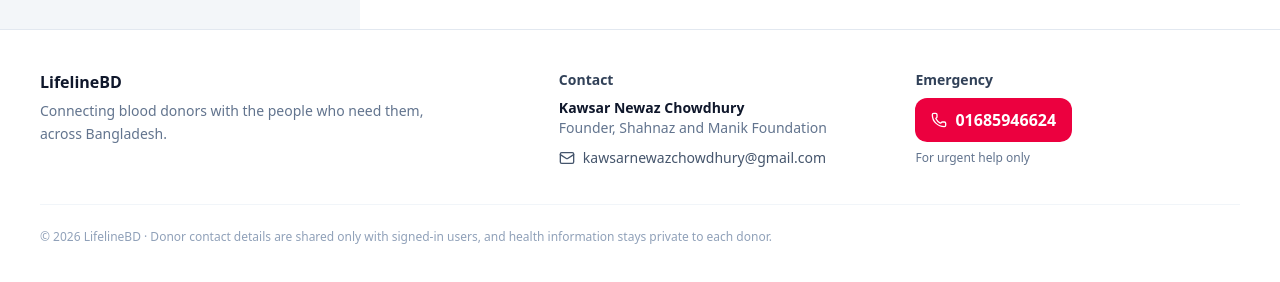
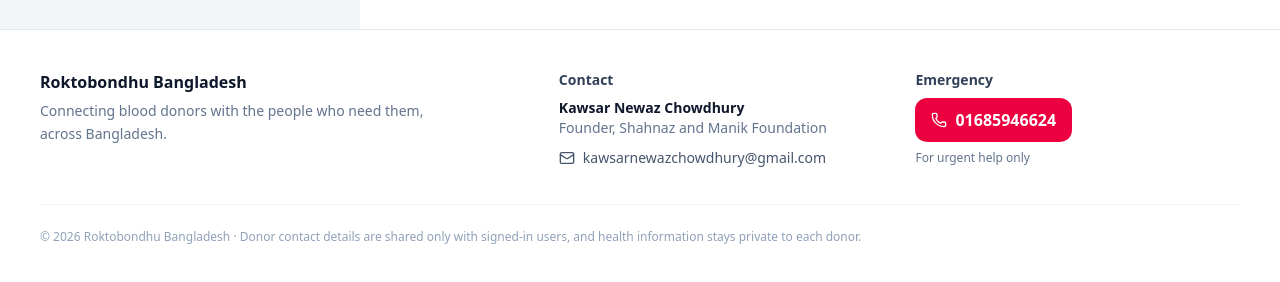
Before and after one commit to KNChowdhury/lifelinebd, a React (Vite) app: page / in a window 1280 px wide. Shown: the part 877-1159 px from the top of the page. Built offline with nearby package versions, Linux system fonts and the light colour scheme; no server answers; the database is empty; a web font is replaced by a local one.

Commit message:
Rename public brand to Roktobondhu Bangladesh

```diff
--- a/index.html
+++ b/index.html
@@ -8,28 +8,28 @@
     <link rel="icon" type="image/svg+xml" href="/favicon.svg" />
     <link rel="apple-touch-icon" href="/favicon.svg" />
     <link rel="mask-icon" href="/favicon.svg" color="#E11D48" />
-    <meta name="description" content="LifelineBD connects blood donors with urgent blood requests across Bangladesh. Find compatible donors, share emergency requests, and help save lives." />
+    <meta name="description" content="Roktobondhu Bangladesh connects blood donors with urgent blood requests across Bangladesh. Find compatible donors, share emergency requests, and help save lives." />
     <meta name="keywords" content="blood donor Bangladesh, blood donation, রক্তদাতা বাংলাদেশ, জরুরি রক্ত, blood request" />
     <meta name="theme-color" content="#e11d48" />
     <link rel="canonical" href="https://lifelinebd.vercel.app/" />
 
     <meta property="og:type" content="website" />
-    <meta property="og:site_name" content="LifelineBD" />
-    <meta property="og:title" content="LifelineBD - Every Drop Saves a Life" />
+    <meta property="og:site_name" content="Roktobondhu Bangladesh" />
+    <meta property="og:title" content="Roktobondhu Bangladesh - Every Drop Saves a Life" />
     <meta property="og:description" content="Find blood donors and respond to urgent blood requests across Bangladesh." />
     <meta property="og:url" content="https://lifelinebd.vercel.app/" />
     <meta property="og:locale" content="en_BD" />
     <meta property="og:locale:alternate" content="bn_BD" />
 
     <meta name="twitter:card" content="summary" />
-    <meta name="twitter:title" content="LifelineBD - Every Drop Saves a Life" />
+    <meta name="twitter:title" content="Roktobondhu Bangladesh - Every Drop Saves a Life" />
     <meta name="twitter:description" content="Find blood donors and respond to urgent blood requests across Bangladesh." />
 
     <script type="application/ld+json">
       {
         "@context": "https://schema.org",
         "@type": "WebApplication",
-        "name": "LifelineBD",
+        "name": "Roktobondhu Bangladesh",
         "url": "https://lifelinebd.vercel.app/",
         "description": "A blood donor network connecting people with urgent blood requests across Bangladesh.",
         "applicationCategory": "HealthApplication",
--- a/src/components/DonationLoop.tsx
+++ b/src/components/DonationLoop.tsx
@@ -258,7 +258,7 @@
               {p.donatedAt ? ` • ${p.donatedAt}` : ''}
             </p>
             <p className="text-[11px] text-emerald-600 mt-1">
-              Confirm to receive 150 Lifeline points and update your donation record.
+              Confirm to receive 150 Roktobondhu points and update your donation record.
             </p>
           </div>
 
@@ -350,7 +350,7 @@
         </div>
 
         <p className="text-xs text-slate-500 mb-4 leading-relaxed">
-          Matching donors on LifelineBD have already been notified. Forwarding this to your own
+          Matching donors on Roktobondhu Bangladesh have already been notified. Forwarding this to your own
           WhatsApp groups reaches many more people.
         </p>
 
--- a/src/components/DonorsNetwork.tsx
+++ b/src/components/DonorsNetwork.tsx
@@ -171,9 +171,9 @@
                             <a href={`tel:${revealedContacts[donor.id].phone}`} className="flex-1 py-2.5 bg-rose-600 hover:bg-rose-700 text-white rounded-xl text-sm font-bold text-center transition-colors">
                               {revealedContacts[donor.id].phone}
                             </a>
-                            {revealedContacts[donor.id]?.whatsapp && getWhatsAppUrl(revealedContacts[donor.id].whatsapp, 'Hello, I found your number on LifelineBD. Can you help?') && (
+                            {revealedContacts[donor.id]?.whatsapp && getWhatsAppUrl(revealedContacts[donor.id].whatsapp, 'Hello, I found your number on Roktobondhu Bangladesh. Can you help?') && (
                               <a
-                                href={getWhatsAppUrl(revealedContacts[donor.id].whatsapp, 'Hello, I found your number on LifelineBD. Can you help?') || undefined}
+                                href={getWhatsAppUrl(revealedContacts[donor.id].whatsapp, 'Hello, I found your number on Roktobondhu Bangladesh. Can you help?') || undefined}
                                 target="_blank"
                                 rel="noreferrer"
                                 aria-label={`Message ${donor.name} on WhatsApp`}
--- a/src/components/Footer.tsx
+++ b/src/components/Footer.tsx
@@ -14,7 +14,7 @@
       <div className="mx-auto w-full max-w-[1600px] px-6 lg:px-10 py-10">
         <div className="grid gap-8 md:grid-cols-[1.5fr_1fr_1fr]">
           <div>
-            <p className="font-black text-slate-900">LifelineBD</p>
+            <p className="font-black text-slate-900">Roktobondhu Bangladesh</p>
             <p className="mt-1.5 text-sm text-slate-500 max-w-sm leading-relaxed">
               Connecting blood donors with the people who need them, across Bangladesh.
             </p>
@@ -51,7 +51,7 @@
         </div>
 
         <p className="mt-8 pt-6 border-t border-slate-100 text-xs text-slate-400">
-          © {year} LifelineBD · Donor contact details are shared only with signed-in
+          © {year} Roktobondhu Bangladesh · Donor contact details are shared only with signed-in
           users, and health information stays private to each donor.
         </p>
       </div>
--- a/src/components/Modals.tsx
+++ b/src/components/Modals.tsx
@@ -437,7 +437,7 @@
         </div>
 
         <h2 className="editorial-title text-3xl font-black">
-          {view === 'register' ? 'Join Lifeline Network' : view === 'reset' ? 'Reset Password' : view === 'new-password' ? 'Set New Password' : 'Welcome Back Hero'}
+          {view === 'register' ? 'Join Roktobondhu Bangladesh' : view === 'reset' ? 'Reset Password' : view === 'new-password' ? 'Set New Password' : 'Welcome Back Hero'}
         </h2>
         <p className="text-xs font-bold uppercase tracking-wider text-slate-400 mt-1 mb-6">
           {view === 'register'
@@ -445,8 +445,8 @@
             : view === 'reset'
             ? 'Enter your email to receive password reset instructions'
             : view === 'new-password'
-            ? 'Choose a new password for your LifelineBD account'
-            : 'Sign in to your LifelineBD account'}
+            ? 'Choose a new password for your Roktobondhu Bangladesh account'
+            : 'Sign in to your Roktobondhu Bangladesh account'}
         </p>
 
         {errorMsg && (
--- a/src/components/Navbar.tsx
+++ b/src/components/Navbar.tsx
@@ -54,7 +54,7 @@
         </div>
         <div className="flex flex-col min-w-0">
           <span className="text-lg sm:text-2xl font-black tracking-tighter uppercase text-slate-900 leading-none whitespace-nowrap">
-            Lifeline<span className="text-rose-600">BD</span>
+            Roktobondhu<span className="text-rose-600"> Bangladesh</span>
           </span>
           {/* Wraps to a second line and looks cramped below ~400px, so it's
               desktop/tablet-only; the wordmark alone reads fine on its own. */}
--- a/src/components/RewardsHub.tsx
+++ b/src/components/RewardsHub.tsx
@@ -49,7 +49,7 @@
       <header className="border-b border-slate-100 pb-8 flex flex-col md:flex-row md:items-end justify-between gap-4">
         <div>
           <span className="text-[10px] font-black uppercase tracking-widest text-rose-600 bg-rose-50 px-2.5 py-1 rounded-md border border-rose-200">
-            LifelineBD Recognition Hub
+            Roktobondhu Bangladesh Recognition Hub
           </span>
           <h1 className="editorial-title text-4xl sm:text-6xl text-slate-900 leading-tight mt-3">
             Rewards, Badges &<br />
@@ -89,7 +89,7 @@
               </span>
               <h2 className="text-2xl sm:text-3xl font-extrabold editorial-title mt-1.5">Official Life Saver Certificate</h2>
               <p className="text-xs sm:text-sm text-rose-100 mt-1 max-w-xl font-medium">
-                You have completed verified hospital blood donations. Download your official recognition certificate signed by LifelineBD & DGHS Medical Board.
+                You have completed verified hospital blood donations. Download your official recognition certificate signed by Roktobondhu Bangladesh & DGHS Medical Board.
               </p>
             </div>
           </div>
@@ -186,7 +186,7 @@
         <div className="flex items-center justify-between mb-6">
           <div>
             <span className="text-[10px] font-black uppercase tracking-widest text-slate-400">Hall of Fame</span>
-            <h2 className="text-2xl font-black text-slate-900 mt-1">Top Lifeline Contributors</h2>
+            <h2 className="text-2xl font-black text-slate-900 mt-1">Top Roktobondhu Contributors</h2>
           </div>
           <span className="text-xs font-bold text-rose-600 uppercase tracking-wider bg-rose-100 px-3 py-1 rounded-full">
             🔥 Updated Hourly
@@ -229,7 +229,7 @@
 
                 <div className="text-right shrink-0">
                   <p className="text-base font-mono font-black text-slate-900">{user.impactScore.toLocaleString()}</p>
-                  <p className="text-[9px] uppercase font-bold text-slate-400 tracking-wider">Lifeline Pts</p>
+                  <p className="text-[9px] uppercase font-bold text-slate-400 tracking-wider">Roktobondhu Pts</p>
                 </div>
               </div>
             );
@@ -252,7 +252,7 @@
               <Award className="w-10 h-10" />
             </div>
 
-            <p className="text-xs uppercase tracking-[0.3em] font-black text-slate-400">People's Republic of Bangladesh • LifelineBD Network</p>
+            <p className="text-xs uppercase tracking-[0.3em] font-black text-slate-400">People's Republic of Bangladesh • Roktobondhu Bangladesh Network</p>
             <h2 className="editorial-title text-4xl sm:text-5xl font-black text-slate-900 my-4">Certificate of Appreciation</h2>
 
             <p className="text-sm text-slate-600 max-w-lg mx-auto font-medium leading-relaxed">
@@ -271,7 +271,7 @@
                 <p className="text-[10px] uppercase tracking-wider text-slate-400 font-bold">Chief Medical Advisor</p>
               </div>
               <div>
-                <p className="font-serif italic font-bold text-slate-800">LifelineBD Registrar</p>
+                <p className="font-serif italic font-bold text-slate-800">Roktobondhu Registrar</p>
                 <p className="text-[10px] uppercase tracking-wider text-slate-400 font-bold">National Blood Bank</p>
               </div>
             </div>
--- a/src/components/SidebarStats.tsx
+++ b/src/components/SidebarStats.tsx
@@ -56,7 +56,7 @@
             <p className="text-4xl font-black mb-1 tracking-tight font-mono">
               {(currentUser.impactScore ?? 0).toLocaleString()}
             </p>
-            <p className="text-sm opacity-90">Lifeline points</p>
+            <p className="text-sm opacity-90">Roktobondhu points</p>
 
             {/* One line of plain prose reads faster than a row of pills. */}
             <p className="mt-4 text-sm opacity-90 flex items-center gap-1.5">
@@ -206,7 +206,7 @@
             </p>
 
             <p className="text-[11px] text-rose-800/80 mt-1.5 uppercase leading-snug font-medium">
-              You've saved {currentUser.livesSaved ?? 0} lives this year on LifelineBD.
+              You've saved {currentUser.livesSaved ?? 0} lives this year on Roktobondhu Bangladesh.
             </p>
           </motion.div>
         </section>
--- a/src/services/lifelineService.ts
+++ b/src/services/lifelineService.ts
@@ -638,7 +638,7 @@
 export function mapDbNotificationToNotification(row: any): NotificationItem {
   return {
     id: row.id,
-    title: row.title || 'LifelineBD notification',
+    title: row.title || 'Roktobondhu Bangladesh notification',
     message: row.message || '',
     type: row.type || 'system',
     time: row.created_at ? new Date(row.created_at).toLocaleString() : 'Just now',
@@ -679,7 +679,7 @@
 
 function buildDonorInsertPayload(user: any): Record<string, any> {
   const nameFromMetadata = user?.user_metadata?.full_name || user?.user_metadata?.name;
-  const defaultName = nameFromMetadata || user?.email?.split('@')[0] || 'Lifeline Donor';
+  const defaultName = nameFromMetadata || user?.email?.split('@')[0] || 'Roktobondhu Donor';
   return {
     auth_user_id: user.id,
     name: defaultName,
```
Also changed, not shown: 1 other file (tests, documents, lock files or other folders).
